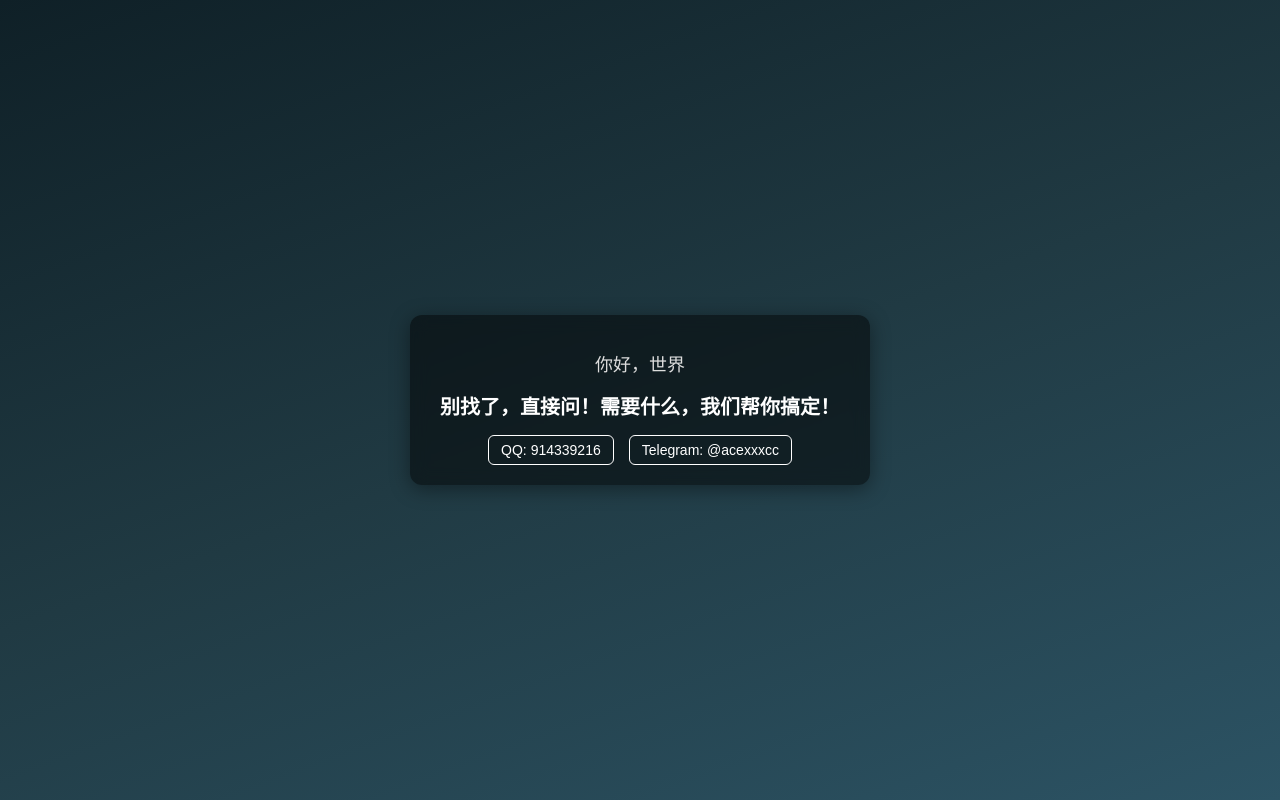
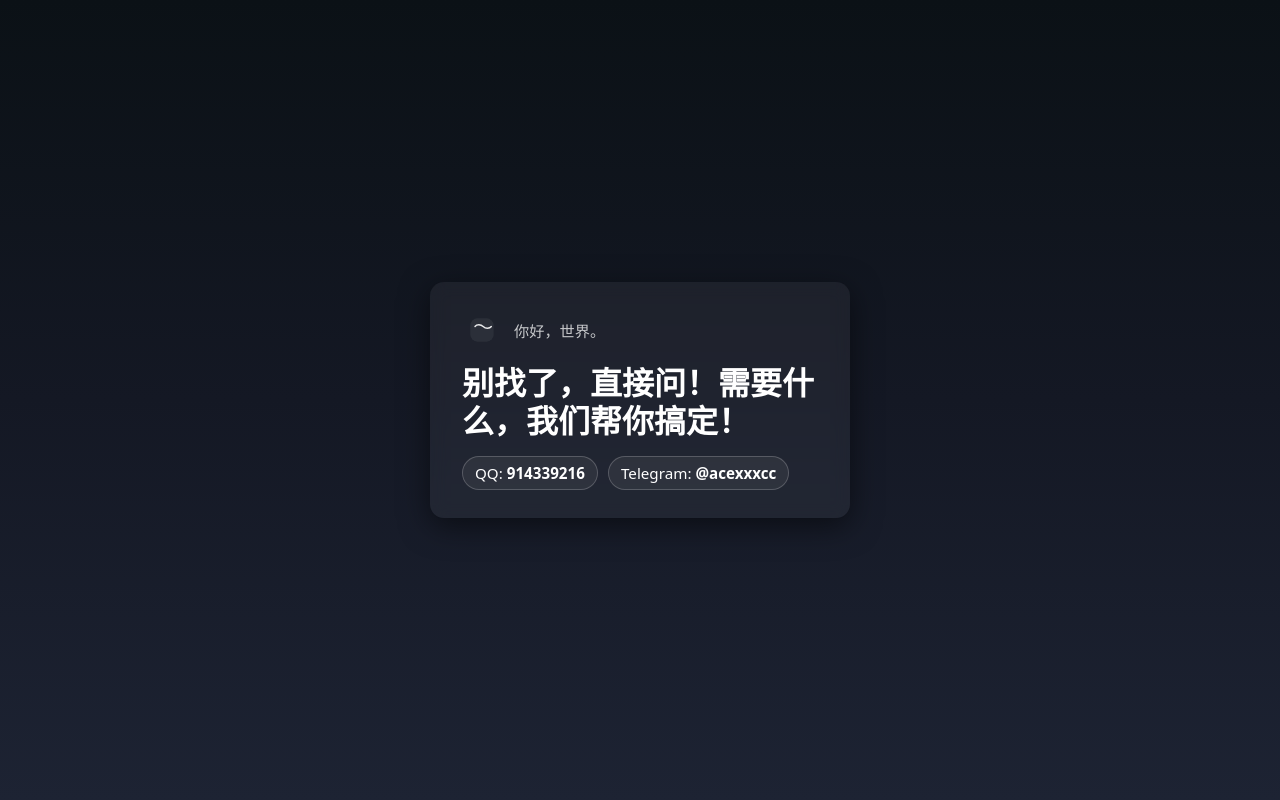
Before and after one commit to usaiii/us, a plain HTML site: page index.html in a window 1280 px wide. Drawn offline with Linux system fonts and the light colour scheme.

Commit message:
Update index.html

```diff
--- a/index.html
+++ b/index.html
@@ -1,76 +1,99 @@
-<!DOCTYPE html>
+<!doctype html>
 <html lang="zh-CN">
 <head>
-    <meta charset="UTF-8">
-    <meta name="viewport" content="width=device-width, initial-scale=1.0">
-    <title>直问直答</title>
+<meta charset="utf-8" />
+<meta name="viewport" content="width=device-width,initial-scale=1" />
+<title>别找了 — 联系方式</title>
 <style>
+:root {
+  --bg1: #0b1116;
+  --bg2: #141824;
+  --bg3: #1d2333;
+  --accent: #fff;
+}
+* {margin:0;padding:0;box-sizing:border-box}
+html,body {height:100%}
 body {
-            margin: 0;
-            background: linear-gradient(160deg, #0f2027, #203a43, #2c5364);
-            font-family: Arial, sans-serif;
+  font-family: system-ui,-apple-system,Segoe UI,Roboto,Arial;
+  background: linear-gradient(180deg, var(--bg1), var(--bg2) 50%, var(--bg3));
+  color: var(--accent);
+  display: flex; align-items: center; justify-content: center;
+  padding: 20px;
+}
+
+/* 卡片样式 */
+.card {
+  background: rgba(255,255,255,0.05);
+  backdrop-filter: blur(8px);
+  border-radius: 14px;
+  padding: 28px 32px;
+  box-shadow: 0 8px 30px rgba(0,0,0,0.5);
+  max-width: 420px;
+  width: 100%;
+  animation: fadeInUp 0.6s ease-out both;
+}
+header {
   display: flex;
-            justify-content: center;
   align-items: center;
-            height: 100vh;
-            color: white;
+  gap: 12px;
+  margin-bottom: 14px;
 }
-        .card {
-            background: rgba(0, 0, 0, 0.5);
-            padding: 20px 30px;
-            border-radius: 12px;
-            text-align: center;
-            backdrop-filter: blur(8px);
-            box-shadow: 0 4px 20px rgba(0,0,0,0.4);
-            animation: fadeInUp 0.8s ease-out;
+.logo {
+  width: 40px; height: 40px; display: flex; align-items: center; justify-content: center;
+}
+.logo svg {
+  width: 28px; height: 28px;
+}
+.eyebrow {
+  font-size: 0.95rem;
+  opacity: 0.75;
 }
 h1 {
-            margin: 0;
-            font-size: 24px;
-        }
-        h2 {
-            font-size: 18px;
-            font-weight: normal;
-            color: #ddd;
-            margin-bottom: 15px;
-        }
-        p {
-            font-size: 20px;
-            font-weight: bold;
-            margin: 15px 0;
+  font-size: clamp(1.4rem, 4vw, 2rem);
+  line-height: 1.2;
+  font-weight: 700;
+  margin-bottom: 16px;
 }
 .contacts {
-            margin-top: 10px;
-            display: flex;
-            justify-content: center;
-            gap: 15px;
+  display: flex; flex-wrap: wrap; gap: 10px;
 }
-        .btn {
+.contact-btn {
   padding: 6px 12px;
-            border: 1px solid #fff;
-            border-radius: 6px;
+  border-radius: 999px;
+  border: 1px solid rgba(255,255,255,0.2);
+  background: rgba(255,255,255,0.06);
+  font-size: 0.95rem;
   text-decoration: none;
-            color: white;
-            transition: all 0.2s ease-in-out;
-            font-size: 14px;
+  color: var(--accent);
+  transition: all 0.25s ease;
 }
-        .btn:hover {
-            background: rgba(255,255,255,0.1);
-            transform: scale(1.05);
+.contact-btn:hover {
+  background: rgba(255,255,255,0.12);
+  border-color: rgba(255,255,255,0.4);
 }
+
+/* 淡入+上移动效 */
 @keyframes fadeInUp {
-            from { opacity: 0; transform: translateY(20px); }
-            to { opacity: 1; transform: translateY(0); }
+  from {opacity:0; transform: translateY(12px);}
+  to {opacity:1; transform: translateY(0);}
 }
 </style>
 </head>
 <body>
   <div class="card">
-        <h2>你好，世界</h2>
-        <p>别找了，直接问！需要什么，我们帮你搞定！</p>
+    <header>
+      <div class="logo">
+        <svg viewBox="0 0 24 24" fill="none" xmlns="http://www.w3.org/2000/svg">
+          <rect x="2" y="2" width="20" height="20" rx="6" fill="white" opacity="0.06"/>
+          <path d="M6 9c1.5-2 5-2 7 0s5.5 2 7 0" stroke="white" stroke-opacity="0.9" stroke-width="1.2" stroke-linecap="round" stroke-linejoin="round"/>
+        </svg>
+      </div>
+      <div class="eyebrow">你好，世界。</div>
+    </header>
+    <h1>别找了，直接问！需要什么，我们帮你搞定！</h1>
     <div class="contacts">
-            <a class="btn" href="https://qm.qq.com/q/viGtNvXNJu">QQ: 914339216</a>
-            <a class="btn" href="https://t.me/acexxxcc">Telegram: @acexxxcc</a>
+      <a class="contact-btn" href="https://qm.qq.com/q/viGtNvXNJu">QQ: <strong>914339216</strong></a>
+      <a class="contact-btn" href="https://t.me/acexxxcc">Telegram: <strong>@acexxxcc</strong></a>
     </div>
   </div>
 </body>
```
Lines whose indentation alone changed are shown as unchanged.
